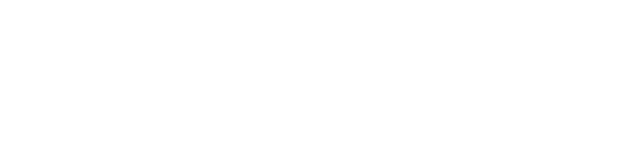
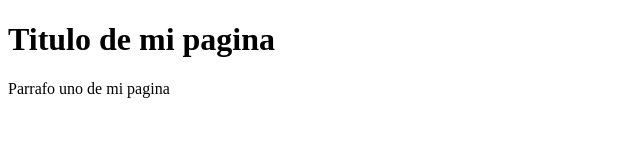
Before and after one commit to Abelardo98/web-Empresa3, a plain HTML site: page index.html in a window 1280 px wide. Shown: the whole page, without its empty margins (0-640 px from the left). Drawn offline with Linux system fonts and the light colour scheme.

Commit message:
agregando titulos

```diff
--- a/index.html
+++ b/index.html
@@ -7,6 +7,7 @@
     <title>Document</title>
 </head>
 <body>
-
+    <h1>Titulo de mi pagina</h1>
+    <p>Parrafo uno de mi pagina</p>
 </body>
 </html>
```
